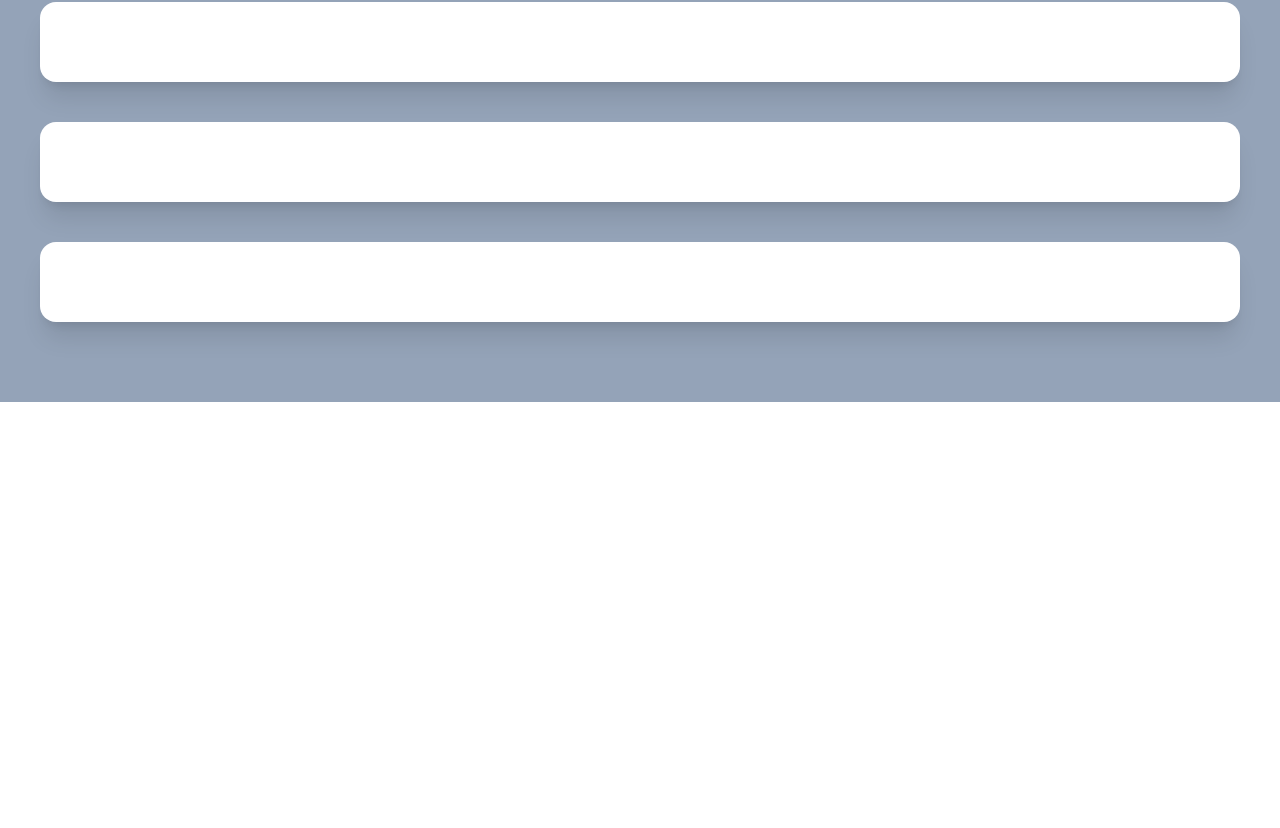
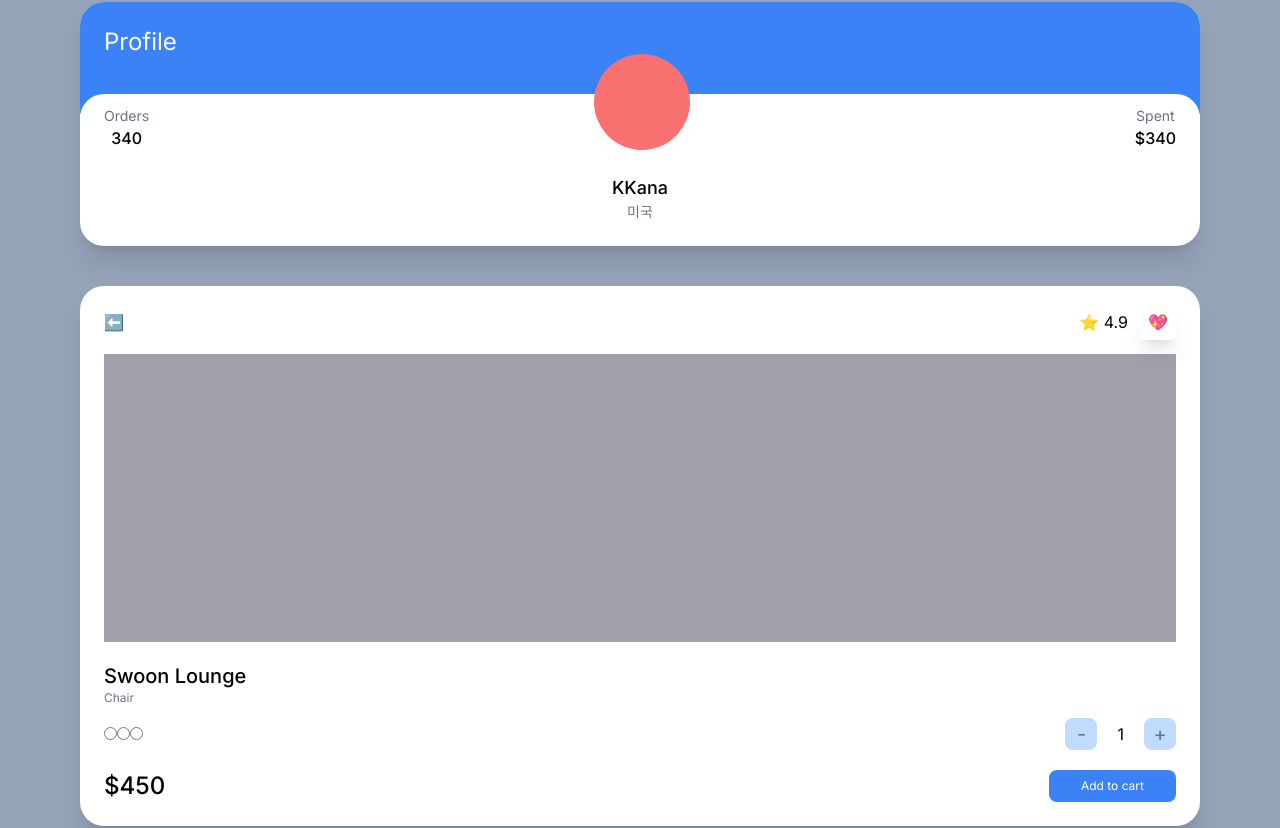
Before and after one commit to kanaheo/carrot-market, a Next.js app: page / in a window 1280 px wide. Shown: the part 376-1204 px from the top of the page. Before the commit the page ends 800 px from the top, so only its background shows below. Built offline with nearby package versions, Linux system fonts and the light colour scheme.

Commit message:
tailwindcss practice

```diff
--- a/app/page.tsx
+++ b/app/page.tsx
@@ -1,6 +1,6 @@
 export default function Home() {
   return (
-    <div className="bg-slate-400 py-20 px-10 grid gap-10">
+    <div className="bg-slate-400 py-20 px-20 grid gap-10 min-h-screen">
       <div className="bg-white p-6 rounded-3xl shadow-xl">
         <span className="font-semibold text-3xl">Select Item</span>
         <div className="flex justify-between my-2">
@@ -15,11 +15,73 @@
           <span>Total</span>
           <span className="font-semibold">$10</span>
         </div>
-        <div className="mt-5 bg-blue-500 text-white p-3 text-center rounded-xl w-2/4 mx-auto">Checkout</div>
+        <div
+          className="mt-5 bg-blue-500 text-white p-3
+          text-center rounded-xl w-2/4 mx-auto
+         "
+        >
+          Checkout
+        </div>
       </div>
-      <div className="bg-white p-10 rounded-2xl shadow-xl"></div>
-      <div className="bg-white p-10 rounded-2xl shadow-xl"></div>
-      <div className="bg-white p-10 rounded-2xl shadow-xl"></div>
+      <div className="bg-white overflow-hidden rounded-3xl shadow-xl">
+        <div className="bg-blue-500 p-6 pb-14">
+          <span className="text-white text-2xl">Profile</span>
+        </div>
+        <div className="rounded-3xl p-6 bg-white relative -top-5">
+          <div className="flex relative -top-16 items-end justify-between">
+            <div className="flex flex-col items-center">
+              <span className="text-sm text-gray-500">Orders</span>
+              <span className="font-medium">340</span>
+            </div>
+            <div className="h-24 w-24 bg-red-400 rounded-full" />
+            <div className="flex flex-col items-center">
+              <span className="text-sm text-gray-500">Spent</span>
+              <span className="font-medium">$340</span>
+            </div>
+          </div>
+          <div className="relative  flex flex-col items-center -mt-10 -mb-5">
+            <span className="text-lg font-medium">KKana</span>
+            <span className="text-sm text-gray-500">미국</span>
+          </div>
+        </div>
+      </div>
+      <div className="bg-white p-6 rounded-3xl shadow-xl">
+        <div className="flex mb-5 justify-between items-center">
+          <span>⬅️</span>
+          <div className="space-x-3">
+            <span>⭐️ 4.9</span>
+            <span className="shadow-xl p-2 rounded-md">💖</span>
+          </div>
+        </div>
+        <div className="bg-zinc-400 h-72 mb-5" />
+        <div className="flex flex-col">
+          <span className="font-medium text-xl">Swoon Lounge</span>
+          <span className="text-xs text-gray-500">Chair</span>
+          <div className="mt-3 mb-5 flex justify-between items-center">
+            <div>
+              <input type="radio" />
+              <input type="radio" />
+              <input type="radio" />
+            </div>
+            <div className="flex items-center space-x-5">
+              <button className=" rounded-lg bg-blue-200 flex justify-center items-center aspect-square w-8 text-xl text-gray-500">
+                -
+              </button>
+              <span>1</span>
+              <button className=" rounded-lg bg-blue-200 flex justify-center items-center aspect-square w-8 text-xl text-gray-500">
+                +
+              </button>
+            </div>
+          </div>
+          <div className="flex justify-between items-center">
+            <span className="font-medium text-2xl">$450</span>
+            <button className="bg-blue-500 py-2 px-8 text-center text-xs text-white rounded-lg">
+              Add to cart
+            </button>
+          </div>
+        </div>
+      </div>
+      <div className="bg-white p-6 rounded-3xl shadow-xl"></div>
     </div>
   )
 }
```
